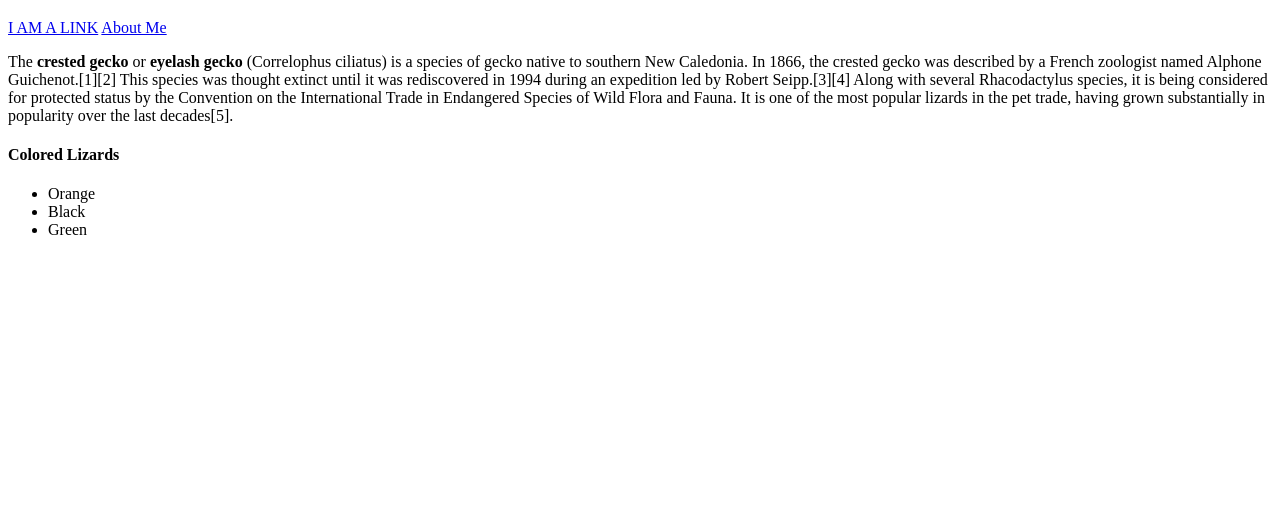
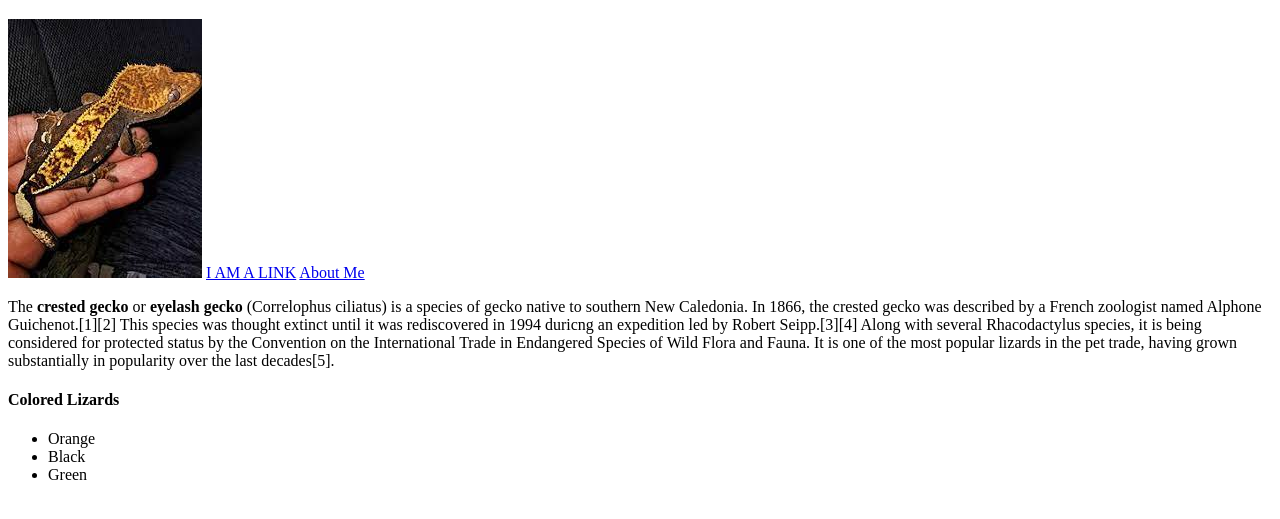
Before and after one commit to domHenin/udemy-web-developer-bootcamp-2021, a plain HTML site: page section03_html_essentials/first-HTML-page/index.html in a window 1280 px wide. Shown: the part 61-580 px from the top of the page. Drawn offline with Linux system fonts and the light colour scheme.

Commit message:
finishing up with section03

```diff
--- a/section03_html_essentials/first-HTML-page/index.html
+++ b/section03_html_essentials/first-HTML-page/index.html
@@ -5,10 +5,12 @@
     <meta charset="UTF-8">
     <meta http-equiv="X-UA-Compatible" content="IE=edge">
     <meta name="viewport" content="width=device-width, initial-scale=1.0">
-    <title>Document</title>
+    <title>First HTML</title>
 </head>
 <body>
     <h1>Crested gecko</h1>
+
+    <img src="pictures/index.jpg" alt="A picture of a Crested Gecko">
 
     <a href="https://www.google.com">I AM A LINK</a>
     <a href="about.html">About Me</a>
@@ -18,7 +20,7 @@
         Caledonia.
         In 1866, the crested gecko was described by a French zoologist named Alphone Guichenot.[1][2] This species was
         thought
-        extinct until it was rediscovered in 1994 during an expedition led by Robert Seipp.[3][4] Along with several
+        extinct until it was rediscovered in 1994 duricng an expedition led by Robert Seipp.[3][4] Along with several
         Rhacodactylus species, it is being considered for protected status by the Convention on the International Trade
         in
         Endangered Species of Wild Flora and Fauna. It is one of the most popular lizards in the pet trade, having grown
```
Also changed, not shown: section03_html_essentials/first-HTML-page/about.html (+1 -1 lines), section03_html_essentials/coding-exercise03/index.html (line endings or trailing spaces).
